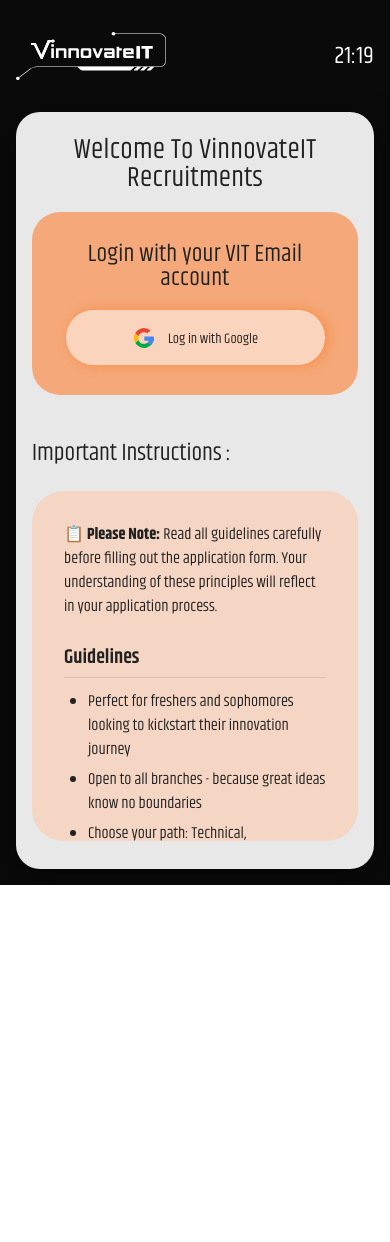
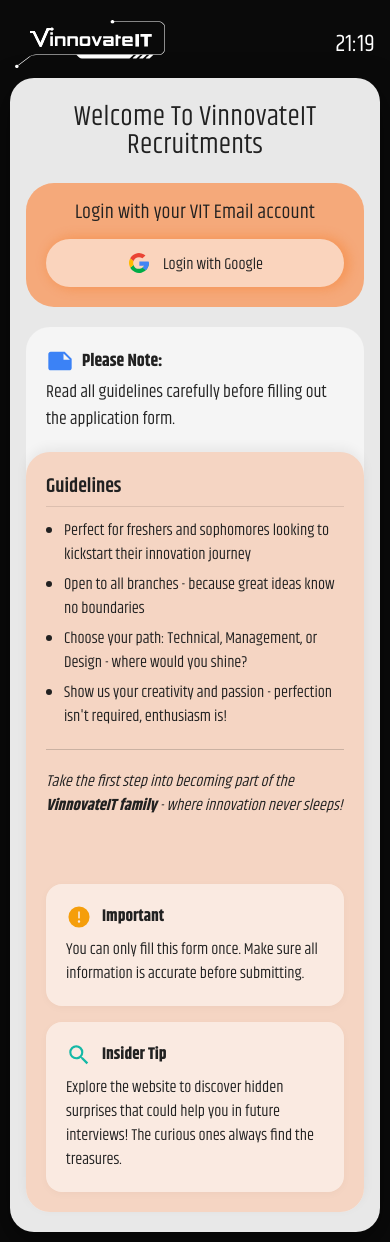
Before and after one commit to varun4505/rec26v1, a Next.js app: page /login in a window 390 px wide. Before the commit the page ends 885 px from the top, so only its background shows below. Built offline with nearby package versions, Linux system fonts and the light colour scheme; no server answers.

Commit message:
refactor(LoginPage): Migrate all inline styles to CSS module; resolve mobile layout stacking and desktop scroll

```diff
--- a/src/app/login/Login.module.css
+++ b/src/app/login/Login.module.css
@@ -5,12 +5,16 @@
 /* ----------------------------------------------------- */
 
 .pageContainer {
-	min-height: 100vh;
+    /* DESKTOP: Fixed height to fit screen, no window scrollbar */
+    height: 100vh;
+    width: 100vw;
     background-color: #0a0a0a;
     display: flex;
     flex-direction: column;
     align-items: center;
     padding: 16px;
+    box-sizing: border-box;
+    overflow: hidden;
 }
 
 .header {
@@ -19,15 +23,9 @@
     display: flex;
     justify-content: space-between;
     align-items: center;
-	padding: 16px 0;
-	/* Use auto margins to center the header content */
-	margin-left: auto;
-	margin-right: auto;
-}
-
-.logo {
-	/* Style for the Image component className */
-	/* Logo is already white, no filter needed */
+    padding: 0 10px 10px 10px;
+    margin: 0 auto;
+    flex-shrink: 0;
 }
 
 .time {
@@ -45,21 +43,25 @@
 
 .mainCard {
     width: 100%;
-	max-width: 1440px; /* Adjusted to match your header max-width */
-	min-height: 650px;
-	margin-top: 28px;
+    max-width: 1440px;
+    /* FLEX MAGIC: Makes the card fill the remaining height */
+    flex: 1;
+    display: flex;
+    flex-direction: column;
+
     border-radius: 40px;
     box-shadow: 0 10px 30px rgba(0, 0, 0, 0.5);
-	padding: 40px 56px;
-	margin-left: auto;
-	margin-right: auto;
-	padding-bottom: 56px;
+
+    padding: 30px 40px 30px 40px;
+
+    margin: 0 auto;
 
     /* Set text color for content inside the card */
     color: #212121;
 
     /* Background - light gray similar to the image */
     background-color: #e8e8e8;
+    overflow: hidden;
 }
 
 .welcomeTitle {
@@ -70,7 +72,8 @@
     letter-spacing: 0.01em; /* <-- Added (1%) */
 
     color: #212121; /* Use dark text color */
-	margin-bottom: 32px;
+    margin-bottom: 24px;
+    flex-shrink: 0;
 }
 
 .loginBar {
@@ -78,96 +81,10 @@
     align-items: center;
     justify-content: space-between;
     background-color: #f5a97a;
-	padding: 20px 32px;
-	margin-bottom: 40px;
+    padding: 16px 32px;
+    margin-bottom: 24px;
     border-radius: 28px;
-}
-
-@media (max-width: 768px) {
-	/* --- 1. Force Vertical Stack for the Orange Card --- */
-	.loginBar {
-		flex-direction: column; /* Force vertical stacking */
-		justify-content: center;
-		align-items: center;
-		text-align: center;
-		gap: 20px; /* Space between text and button */
-		padding: 30px 20px; /* Adjust padding */
-	}
-
-	/* --- 2. Fix the Button Text & Size --- */
-	.googleButton {
-		width: 100%; /* Let it adapt to screen width */
-		max-width: 259px; /* But don't get wider than desktop */
-		height: 48px; /* Slightly shorter height for mobile */
-		gap: 8px; /* Tighter gap between G-logo and text */
-		font-size: 14px; /* Force smaller text size */
-	}
-
-	/* --- 3. Target the text span directly to be sure --- */
-	.googleButton > span {
-		font-size: 14px;
-		line-height: 1.2;
-		top: 0; /* Reset the pixel nudge for mobile */
-	}
-
-	/* --- 4. Adjust the "Login with..." text size if needed --- */
-	.loginBarText {
-		font-size: 20px; /* Slightly smaller than desktop's 24px */
-		margin-bottom: 0;
-	}
-
-	/* --- Mobile formatting for the instructions/guidelines card --- */
-	.time {
-		font-size: 24px;
-	}
-
-	.mainCard {
-		min-height: auto;
-		margin-top: 16px;
-		border-radius: 24px;
-		padding: 24px 16px;
-		padding-bottom: 28px;
-	}
-
-	.welcomeTitle {
-		font-size: 28px;
-		margin-bottom: 20px;
-		text-align: center;
-	}
-
-	.instructionsTitle {
-		font-size: 20px;
-		margin-bottom: 12px;
-	}
-
-	.instructionsBox {
-		padding: 20px;
-		border-radius: 24px;
-		padding-bottom: 12px;
-		height: auto;
-		max-height: 55vh;
-	}
-
-	.instructionsBox::-webkit-scrollbar-track {
-		margin-top: 20px;
-		margin-bottom: 20px;
-	}
-
-	.instructionSection {
-		margin-bottom: 16px;
-	}
-
-	.instructionsBox ul {
-		padding-left: 18px;
-	}
-
-	.instructionsBox li {
-		font-size: 15px;
-	}
-
-	.divider {
-		margin: 14px 0;
-	}
+    flex-shrink: 0;
 }
 
 .loginBarText {
@@ -185,7 +102,6 @@
     justify-content: center;
     gap: 12px;
 
-	/* --- THIS IS THE FIX --- */
     /* #FFFFFF at 50% opacity */
     background-color: rgba(255, 255, 255, 0.5);
     color: #212121; /* Dark black text */
@@ -222,36 +138,27 @@
     top: 1.5px; /* Moves the text down by 1 pixel */
 }
 
-.instructionsTitle {
-	font-size: 24px;
-	font-weight: 400;
-	color: #212121;
-	margin-bottom: 20px;
-}
+/* ----------------------------------------------------- */
+/* 3. Instructions Box (The "Orange Div") */
+/* ----------------------------------------------------- */
 
 .instructionsBox {
-	background-color: #f5d5c3; /* Light peach color */
-	border-radius: 12px;
-	padding: 32px;
-	border-radius: 32px; /* Radius (32px) = Padding (32px) + Inner (0px) */
-	padding-bottom: 2px;
+    background-color: whitesmoke; /* Slightly darker/transparent to show depth */
+    border-radius: 32px;
+    padding: 24px 32px;
 
-	/* --- SCROLLING MAGIC STARTS HERE --- */
-
-	/* 1. Define a fixed height so content overflows */
-	height: 350px; /* Adjust this value if you want it taller/shorter */
-
-	/* 2. Enable vertical scrolling */
+    /* SCROLLING MAGIC */
+    flex: 1;
+    min-height: 0;
     overflow-y: auto;
-
-	/* 3. Smooth scrolling behavior */
     scroll-behavior: smooth;
-
-	/* --- SCROLLING MAGIC ENDS HERE --- */
 
     /* Text styling */
     font-family: var(--font-khand), sans-serif;
     color: #212121;
+
+    display: flex;
+    flex-direction: column;
 }
 
 /* --- CUSTOM SCROLLBAR STYLING (Optional but recommended) --- */
@@ -265,8 +172,7 @@
 .instructionsBox::-webkit-scrollbar-track {
     background: rgba(0, 0, 0, 0.05);
     border-radius: 12px;
-	margin-top: 32px;
-	margin-bottom: 32px;
+    margin: 20px 0;
 }
 
 /* Handle (the moving part) */
@@ -291,19 +197,6 @@
     margin-bottom: 12px;
     border-bottom: 1px solid rgba(0, 0, 0, 0.1);
     padding-bottom: 4px;
-}
-
-.subDomain {
-	margin-top: 16px;
-	margin-bottom: 16px;
-	padding-left: 10px;
-}
-
-.subDomain h4 {
-	font-size: 18px;
-	font-weight: 600;
-	margin-bottom: 8px;
-	color: #333;
 }
 
 .instructionsBox ul {
@@ -331,3 +224,185 @@
     background-color: rgba(33, 33, 33, 0.2); /* Subtle dark line */
     margin: 20px 0; /* Spacing above and below the line */
 }
+
+/* ----------------------------------------------------- */
+/* 5. Instructions Box Inner Elements (Moved from JSX) */
+/* ----------------------------------------------------- */
+
+.noteHeader {
+    /* DESKTOP DEFAULT: Row layout */
+    display: flex;
+    align-items: center;
+    gap: 8px;
+    font-size: 1.1rem;
+    padding-bottom: 20px;
+    text-align: left;
+    flex-shrink: 0;
+}
+
+.noteLabel {
+    display: flex;
+    align-items: center;
+    gap: 8px;
+    white-space: nowrap; /* Ensures "Please Note" stays on one line */
+}
+
+.stackedCard {
+    background-color: #f5d5c3;
+    border-top-left-radius: 24px;
+    border-top-right-radius: 24px;
+    padding: 24px;
+    flex: 1;
+
+    /* Compensate for parent padding (32px) */
+    margin-left: -32px;
+    margin-right: -32px;
+    margin-bottom: -24px; /* Sticks to bottom of container */
+
+    box-shadow: 0 -4px 12px rgba(0,0,0,0.06);
+}
+
+.splitContainer {
+    display: flex;
+    gap: 3rem;
+    width: 100%;
+    text-align: left;
+    height: 100%;
+}
+
+.column {
+    flex: 1;
+    display: flex;
+    flex-direction: column;
+}
+
+.centeredColumn {
+    justify-content: flex-start;
+    gap: 1.5rem;
+    padding-top: 10px;
+}
+
+.highlightBox {
+    background-color: rgba(255, 255, 255, 0.5);
+    border-radius: 16px;
+    padding: 20px;
+    box-shadow: 0 2px 8px rgba(0,0,0,0.03);
+    transition: transform 0.2s ease;
+}
+
+.highlightBox:hover {
+    transform: translateY(-2px);
+}
+
+.boxHeader {
+    display: flex;
+    align-items: center;
+    gap: 10px;
+    margin-bottom: 8px;
+    font-size: 1.05rem;
+}
+
+/* ----------------------------------------------------- */
+/* 4. Mobile Responsiveness */
+/* ----------------------------------------------------- */
+
+@media (max-width: 850px) {
+    /* Allow body scroll on mobile */
+    .pageContainer {
+        height: auto;
+        min-height: 100vh;
+        overflow-y: auto;
+        padding: 10px;
+    }
+
+    .header {
+        padding: 10px 5px;
+    }
+
+    .time {
+        font-size: 24px;
+    }
+
+    .mainCard {
+        min-height: auto;
+        height: auto;
+        border-radius: 24px;
+
+        /* Adjusted Padding: Top reduced, Side tight */
+        padding: 20px 16px;
+        padding-top: 10px;
+
+        display: block;
+        overflow: visible;
+    }
+
+    /* FIX: Welcome text left aligned + top padding */
+    .welcomeTitle {
+        font-size: 28px;
+        margin-bottom: 24px;
+        text-align: center;
+        padding-top: 15px;
+    }
+
+    /* Stack Login Bar */
+    .loginBar {
+        flex-direction: column;
+        gap: 16px;
+        padding: 20px;
+        margin-bottom: 20px;
+        text-align: center;
+    }
+
+    .loginBarText {
+        font-size: 20px;
+    }
+
+    .googleButton {
+        width: 100%;
+        height: 48px;
+        font-size: 16px;
+    }
+
+    /* Adjust Instructions Box for Mobile */
+    .instructionsBox {
+        height: auto;
+        max-height: none;
+        overflow-y: visible;
+        padding: 20px;
+        border-radius: 24px;
+    }
+
+    .instructionsBox ul {
+        padding-left: 18px;
+    }
+
+    /* FIX: Break "Please Note" onto its own line */
+    .noteHeader {
+        flex-direction: column; /* Stack vertically */
+        align-items: flex-start; /* Align left */
+        gap: 4px; /* Space between "Please Note" and the sentence */
+    }
+
+    .stackedCard {
+        /* Reset margins for mobile so it fits inside the instructionsBox (which has 20px padding) */
+        margin-left: -20px;
+        margin-right: -20px;
+        margin-bottom: -20px;
+        padding: 20px;
+        border-radius: 24px;
+    }
+
+    .splitContainer {
+        flex-direction: column;
+        gap: 2rem;
+        height: auto;
+    }
+
+    .column {
+        width: 100%;
+    }
+
+    .centeredColumn {
+        gap: 1rem;
+    }
+}
--- a/src/app/login/page.tsx
+++ b/src/app/login/page.tsx
@@ -4,6 +4,9 @@
 import Image from 'next/image';
 import { signIn, useSession } from 'next-auth/react';
 import { useRouter } from 'next/navigation';
+// --- UPDATED ICONS: Using Material Design Rounded for a smoother look ---
+import { MdNote , MdOutlineSearch } from 'react-icons/md';
+import { PiWarningCircleFill } from 'react-icons/pi';
 import styles from './Login.module.css';
 
 const CLUB_LOGO_PATH = '/assets/images/vinnovateit_white.svg';
@@ -15,7 +18,6 @@
   const router = useRouter();
 
   useEffect(() => {
-    // Redirect to dashboard if already logged in
     if (status === 'authenticated') {
       router.push('/dashboard');
     }
@@ -31,7 +33,6 @@
 
     updateTime();
     const intervalId = setInterval(updateTime, 1000);
-
     return () => clearInterval(intervalId);
   }, []);
 
@@ -39,18 +40,16 @@
     signIn('google', { callbackUrl: '/dashboard' });
   };
 
-  // Show loading state while checking authentication
   if (status === 'loading') {
     return (
       <div className={styles.pageContainer}>
-        <div style={{ display: 'flex', justifyContent: 'center', alignItems: 'center', height: '100vh' }}>
+        <div style={{ display: 'flex', justifyContent: 'center', alignItems: 'center', height: '100vh', color: 'white' }}>
           <p>Loading...</p>
         </div>
       </div>
     );
   }
 
-  // Don't render login form if already authenticated
   if (status === 'authenticated') {
     return null;
   }
@@ -58,7 +57,6 @@
   return (
     <div className={styles.pageContainer}>
       <header className={styles.header}>
-        {/* Logo (from summary) */}
         <Image
           src={CLUB_LOGO_PATH}
           alt="Club Logo"
@@ -67,15 +65,12 @@
           className={styles.logo}
           priority
         />
-
-        {/* 4. Display the time using the new style */}
         <span className={styles.time}>
           {currentTime || '00:00'}
         </span>
       </header>
 
       <main className={styles.mainCard}>
-
         <h1 className={styles.welcomeTitle}>
           Welcome To VinnovateIT Recruitments
         </h1>
@@ -94,22 +89,33 @@
               width={24}
               height={24}
             />
-            <span>Log in with Google</span>
+            <span>Login with Google</span>
           </button>
         </div>
 
-        <h2 className={styles.instructionsTitle}>
-          Important Instructions :
-        </h2>
-
+        {/* The Orange Div Container */}
         <div className={styles.instructionsBox}>
 
-          <div className={styles.instructionSection}>
-            <p style={{ marginBottom: '16px' }}>
-              <strong>📋 Please Note:</strong> Read all guidelines carefully before filling out the application form. Your understanding of these principles will reflect in your application process.
-            </p>
+          {/* HEADER SECTION: Please Note */}
+          <div className={styles.noteHeader}>
+            {/* The Label Group (Icon + Title) */}
+            <div className={styles.noteLabel}>
+                {/* Icon: Blue Clipboard */}
+                <MdNote className="rounded-icon icon-blue" size={28} />
+                <strong>Please Note:</strong>
+            </div>
+            {/* The Text Content */}
+            <div className={styles.noteContent}>
+                Read all guidelines carefully before filling out the application form.
+            </div>
           </div>
 
+          {/* STACKED CARD */}
+          <div className={styles.stackedCard}>
+            <div className={styles.splitContainer}>
+
+              {/* LEFT COLUMN: Guidelines */}
+              <div className={styles.column + ' ' + styles.leftColumn}>
                 <div className={styles.instructionSection}>
                   <h3>Guidelines</h3>
                   <ul>
@@ -118,30 +124,58 @@
                     <li>Choose your path: Technical, Management, or Design - where would you shine?</li>
                     <li>Show us your creativity and passion - perfection isn&apos;t required, enthusiasm is!</li>
                   </ul>
-
-            {/* Horizontal Line 1 */}
                   <hr className={styles.divider} />
-
                   <p style={{ fontStyle: 'italic' }}>
                     Take the first step into becoming part of the <strong>VinnovateIT family</strong> - where innovation never sleeps!
                   </p>
-
-            {/* Horizontal Line 2 */}
-            <hr className={styles.divider} />
+                </div>
               </div>
 
-          <div className={styles.instructionSection}>
-            <p style={{ marginBottom: '12px' }}>
-              <strong>⚠️ Important:</strong> You can only fill this form once. Make sure all information is accurate before submitting.
+              {/* RIGHT COLUMN: Important & Insider Tip (Now in boxes) */}
+              <div className={styles.column + ' ' + styles.rightColumn + ' ' + styles.centeredColumn}>
+
+                {/* Box 1: Important */}
+                <div className={styles.highlightBox + ' ' + styles.warningBox}>
+                  <div className={styles.boxHeader}>
+                        {/* Icon: Amber Warning */}
+                        <PiWarningCircleFill className="rounded-icon icon-amber" size={26} />
+                        <strong>Important</strong>
+                  </div>
+                  <p>
+                    You can only fill this form once. Make sure all information is accurate before submitting.
                   </p>
+                </div>
+
+                {/* Box 2: Insider Tip */}
+                <div className={styles.highlightBox + ' ' + styles.tipBox}>
+                  <div className={styles.boxHeader}>
+                        {/* Icon: Teal Tips/Lightbulb */}
+                        <MdOutlineSearch className="rounded-icon icon-teal" size={26} />
+                        <strong>Insider Tip</strong>
+                  </div>
                   <p>
-              <strong>🔍 Insider tip:</strong> Explore the website to discover hidden surprises that could help you in future interviews! The curious ones always find the treasures.
+                    Explore the website to discover hidden surprises that could help you in future interviews! The curious ones always find the treasures.
                   </p>
                 </div>
 
               </div>
 
+            </div>
+          </div>
+
+        </div>
       </main>
+
+      {/* Keeping global styles here for the icon colors as they rely on global scope */}
+      <style jsx global>{`
+        /* --- Icon Styling --- */
+        .rounded-icon {
+            flex-shrink: 0;
+        }
+        .icon-blue { color: #3b82f6; }
+        .icon-amber { color: #f59e0b; }
+        .icon-teal { color: #14b8a6; }
+      `}</style>
     </div>
   );
 }
```
Lines whose indentation alone changed are shown as unchanged.
